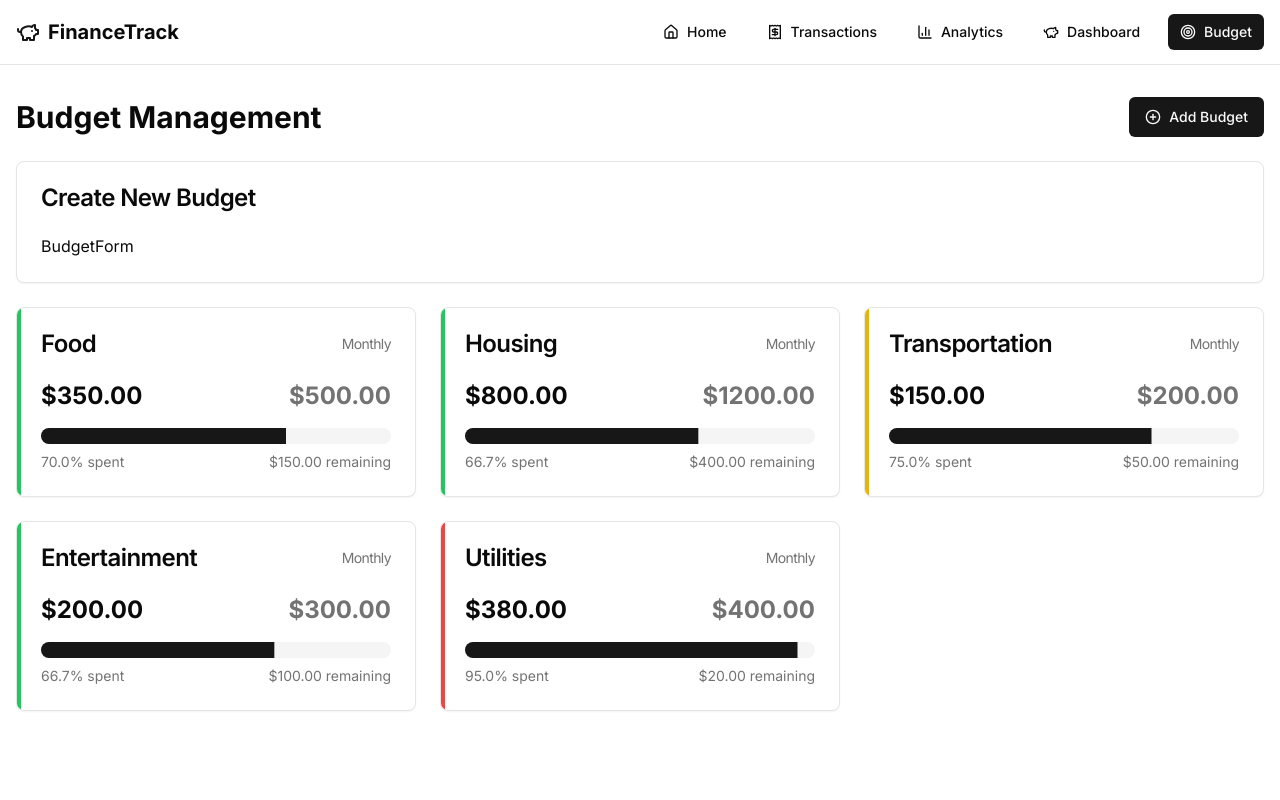
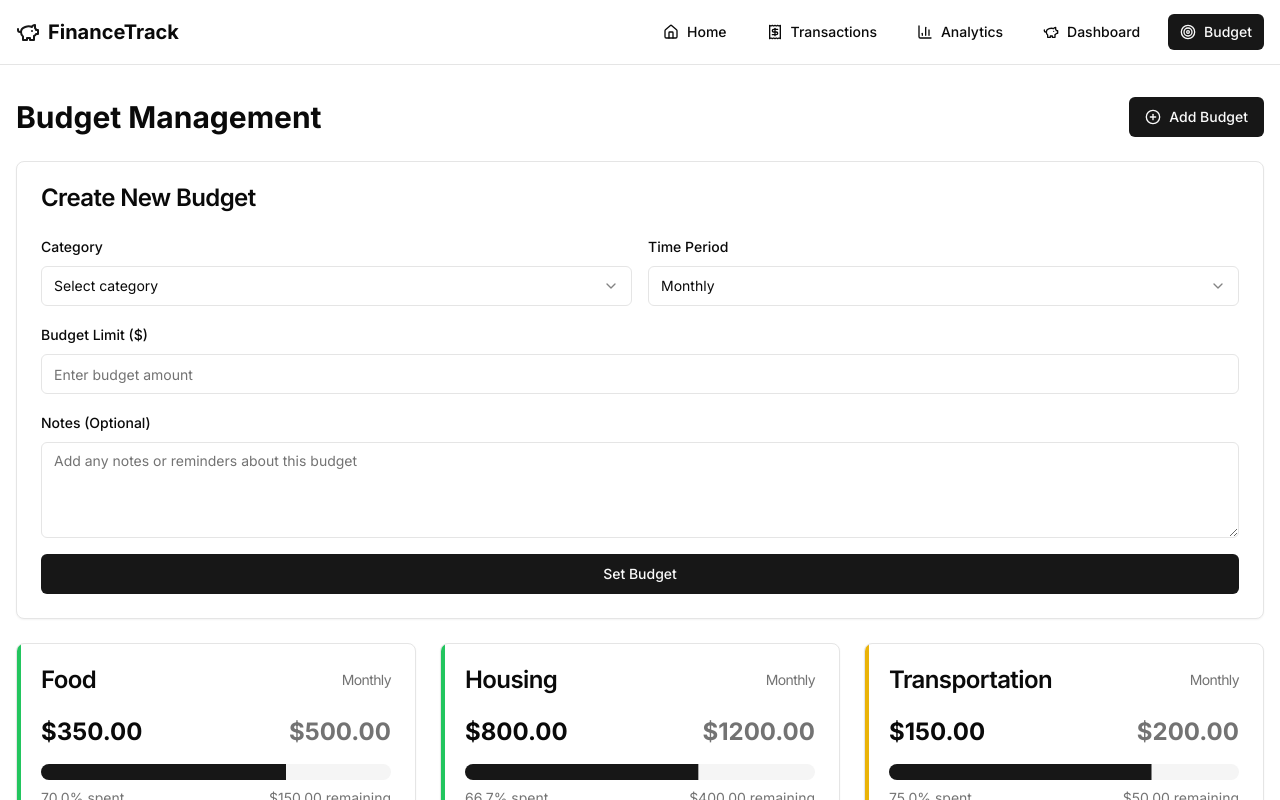
Before and after one commit to Rajdp-krmkr/financetrack, a Next.js app: page /budget in a window 1280 px wide. Both pictures are taken after a click on the button "Add Budget". Shown: the top 800 px of the page. Built offline with nearby package versions, Linux system fonts and the light colour scheme.

Commit message:
Implement budget form with category selection, limit input, and notes; add textarea component

```diff
--- a/components/BudgetForm.jsx
+++ b/components/BudgetForm.jsx
@@ -1,9 +1,115 @@
-import React from 'react'
+"use client";
 
-const BudgetForm = () => {
+import { useState } from "react";
+import { Button } from "@/components/ui/button";
+import { Input } from "@/components/ui/input";
+import { Textarea } from "@/components/ui/textarea";
+import {
+  Select,
+  SelectContent,
+  SelectItem,
+  SelectTrigger,
+  SelectValue,
+} from "@/components/ui/select";
+import { toast } from "sonner";
+
+const BudgetForm = ({ categories, onSubmit }) => {
+  const [budget, setBudget] = useState({
+    category: "",
+    limit: "",
+    period: "monthly",
+    notes: "",
+  });
+
+  const handleSubmit = (e) => {
+    e.preventDefault();
+    if (budget.category && budget.limit) {
+      onSubmit({
+        ...budget,
+        limit: parseFloat(budget.limit),
+      });
+      setBudget({
+        category: "",
+        limit: "",
+        period: "monthly",
+        notes: "",
+      });
+      toast.success("Budget updated successfully");
+    }
+  };
+
   return (
-    <div>BudgetForm</div>
-  )
-}
+    <form onSubmit={handleSubmit} className="space-y-4">
+      <div className="grid gap-4 md:grid-cols-2">
+        <div className="space-y-2">
+          <label className="text-sm font-medium">Category</label>
+          <Select
+            required
+            value={budget.category}
+            onValueChange={(value) => setBudget({ ...budget, category: value })}
+          >
+            <SelectTrigger>
+              <SelectValue placeholder="Select category" />
+            </SelectTrigger>
+            <SelectContent>
+              {categories.map((category) => (
+                <SelectItem key={category} value={category}>
+                  {category}
+                </SelectItem>
+              ))}
+            </SelectContent>
+          </Select>
+        </div>
 
-export default BudgetForm
+        <div className="space-y-2">
+          <label className="text-sm font-medium">Time Period</label>
+          <Select
+            value={budget.period}
+            onValueChange={(value) => setBudget({ ...budget, period: value })}
+          >
+            <SelectTrigger>
+              <SelectValue />
+            </SelectTrigger>
+            <SelectContent>
+              <SelectItem value="monthly">Monthly</SelectItem>
+              <SelectItem value="yearly">Yearly</SelectItem>
+            </SelectContent>
+          </Select>
+        </div>
+      </div>
+
+      <div className="space-y-2">
+        <label htmlFor="limit" className="text-sm font-medium">
+          Budget Limit ($)
+        </label>
+        <Input
+          id="limit"
+          type="number"
+          step="0.01"
+          required
+          value={budget.limit}
+          onChange={(e) => setBudget({ ...budget, limit: e.target.value })}
+          placeholder="Enter budget amount"
+        />
+      </div>
+
+      <div className="space-y-2">
+        <label htmlFor="notes" className="text-sm font-medium">
+          Notes (Optional)
+        </label>
+        <Textarea
+          id="notes"
+          value={budget.notes}
+          onChange={(e) => setBudget({ ...budget, notes: e.target.value })}
+          placeholder="Add any notes or reminders about this budget"
+          className="h-24"
+        />
+      </div>
+
+      <Button type="submit" className="w-full">
+        Set Budget
+      </Button>
+    </form>
+  );
+};
+export default BudgetForm;
--- /dev/null
+++ b/components/ui/textarea.tsx
@@ -0,0 +1,24 @@
+import * as React from 'react';
+
+import { cn } from '@/lib/utils';
+
+export interface TextareaProps
+  extends React.TextareaHTMLAttributes<HTMLTextAreaElement> { }
+
+const Textarea = React.forwardRef<HTMLTextAreaElement, TextareaProps>(
+  ({ className, ...props }, ref) => {
+    return (
+      <textarea
+        className={cn(
+          'flex min-h-[80px] w-full rounded-md border border-input bg-background px-3 py-2 text-sm ring-offset-background placeholder:text-muted-foreground focus-visible:outline-none focus-visible:ring-2 focus-visible:ring-ring focus-visible:ring-offset-2 disabled:cursor-not-allowed disabled:opacity-50',
+          className
+        )}
+        ref={ref}
+        {...props}
+      />
+    );
+  }
+);
+Textarea.displayName = 'Textarea';
+
+export { Textarea };
--- a/package.json
+++ b/package.json
@@ -25,6 +25,7 @@
     "react": "18.2.0",
     "react-dom": "18.2.0",
     "recharts": "^2.12.7",
+    "sonner": "^1.5.0",
     "tailwind-merge": "^2.5.2",
     "tailwindcss": "3.3.3",
     "tailwindcss-animate": "^1.0.7"
```
Also changed, not shown: 1 other file (tests, documents, lock files or other folders).
